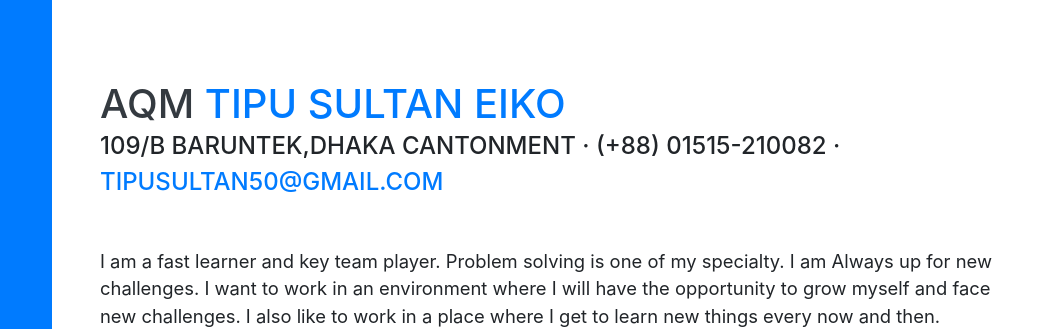
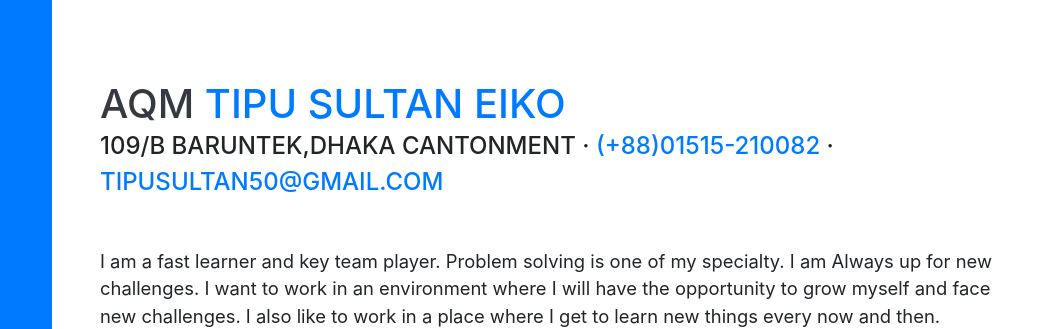
Before and after one commit to eiko03/eiko03.github.io, a website with bundled scripts: page index.html in a window 1280 px wide. Shown: the part 143-472 px from the top of the page, 220-1280 px from the left. Built offline with nearby package versions, Linux system fonts and the light colour scheme; a web font is replaced by a local one.

Commit message:
Update index.html

```diff
--- a/index.html
+++ b/index.html
@@ -76,7 +76,7 @@
         <h1 class="mb-0">AQM
           <span class="text-primary">Tipu Sultan Eiko</span>
         </h1>
-        <div class="subheading mb-5">109/B Baruntek,Dhaka Cantonment · (+88) 01515-210082 ·
+        <div class="subheading mb-5">109/B Baruntek,Dhaka Cantonment · <a href="tel:+8801515210082">(+88)01515-210082</a> ·
           <a href="mailto:tipusultan50@gmail.com">tipusultan50@gmail.com</a>
         </div>
         <p class="lead mb-5">I am a fast learner and key team player. Problem
```
